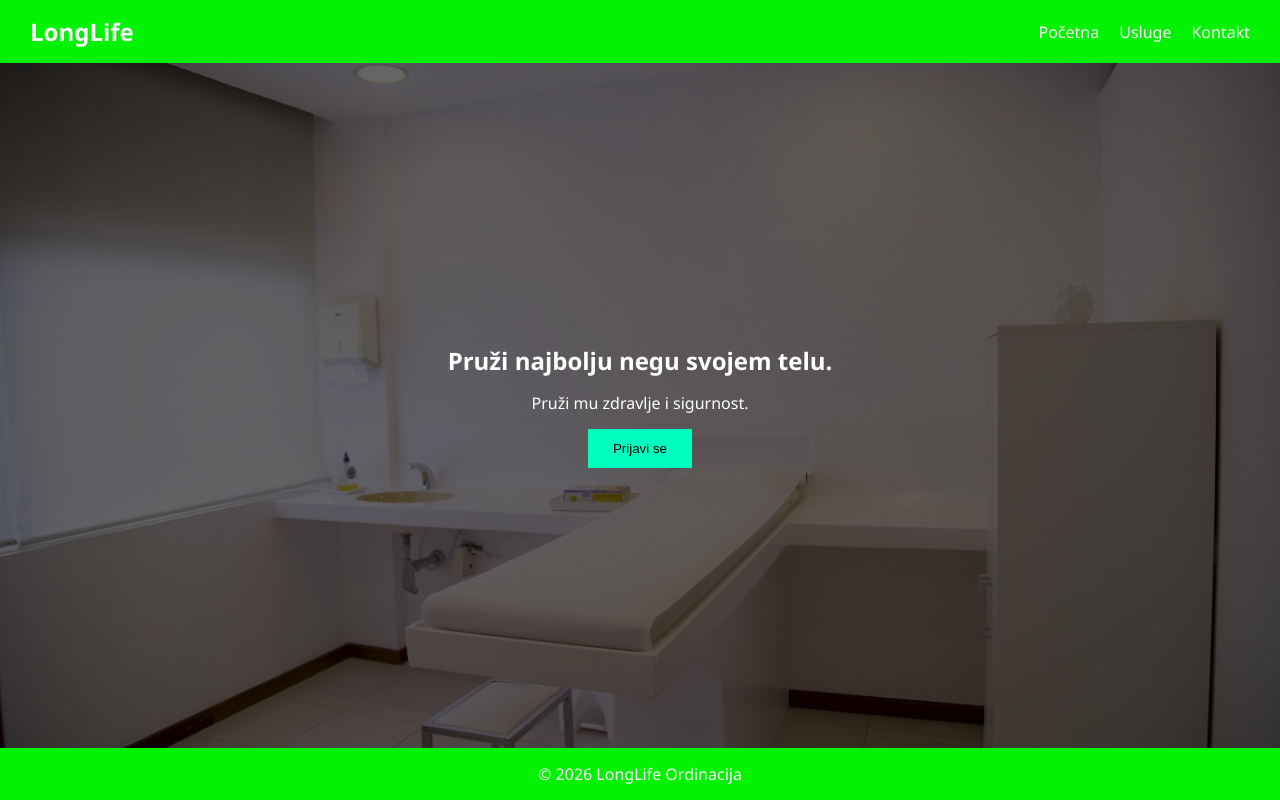
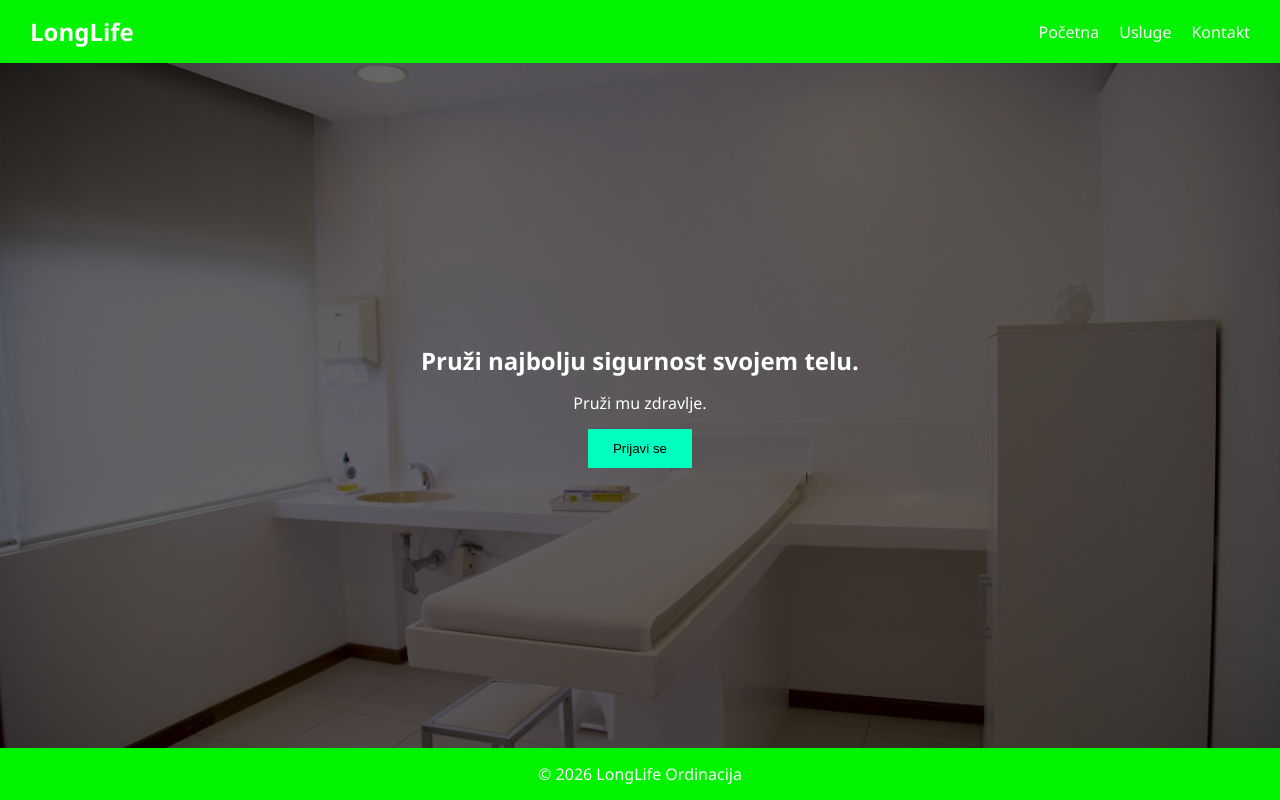
Before and after one commit to SrdjanSMA/Lekar, a plain HTML site: page index.html in a window 1280 px wide. Drawn offline with Linux system fonts and the light colour scheme.

Commit message:
Update index.html

```diff
--- a/index.html
+++ b/index.html
@@ -23,8 +23,8 @@
         <!-- HERO -->
         <header>
             <div class="overlay">
-                <h2>Pruži najbolju negu svojem telu.</h2>
-                <p>Pruži mu zdravlje i sigurnost.</p>
+                <h2>Pruži najbolju sigurnost svojem telu.</h2>
+                <p>Pruži mu zdravlje.</p>
                 <button id="openForm">Prijavi se</button>
             </div>
         </header>
```
